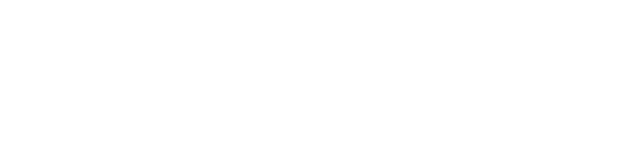
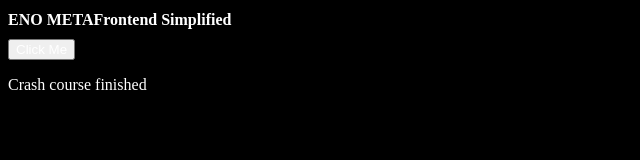
Before and after one commit to LiriDek/JS-Crash-Course, a plain HTML site: page index.html in a window 1280 px wide. Shown: the whole page, without its empty margins (0-640 px from the left). Drawn offline with Linux system fonts and the light colour scheme.

Commit message:
Finished the crash course with DOM

```diff
--- a/app.js
+++ b/app.js
@@ -418,3 +418,38 @@ register({
     lessonsCompleted: [0, 1]
     })
 console.log(users)
+
+
+/**
+ * DOM (Document Object Model)
+ *
+ * The DOM allows you to access and change the styling and content of elements on your webste
+ *
+ */
+
+// First way of accessing an element
+document.querySelector('#title')
+
+/// Second way (When we have an id)
+document.getElementById('title')
+
+//Change HTML .innerHTML  = ''
+// += is adding both elements together. It works like an addition
+document.querySelector('.title').innerHTML += 'Frontend Simplified'
+
+// Change CSS .style
+document.querySelector(".title").style.fontSize = '16px'
+
+/**
+ * function changeTitleToRed() {
+    console.log('clicked');
+    document.querySelector(".title").style.color = 'red'
+}
+ */
+
+
+function toggleDarkMode() {
+    // classList access to body's class clist which is empty
+    // but if we add .toggle() , it's going to toggle with the class dark-theme
+    document.querySelector('body').classList.toggle("dark-theme")
+}
--- a/index.html
+++ b/index.html
@@ -5,9 +5,14 @@
     <meta http-equiv="X-UA-Compatible" content="IE=edge">
     <meta name="viewport" content="width=device-width, initial-scale=1.0">
     <title>Document</title>
-    <script src="./app.js"></script>
+    <!-- defer is what we put in order to load javascript after our html elements
+    and instead of moving our script at the end of the body tag -->
+    <script src="./app.js" defer></script>
+    <link rel="stylesheet" href="./styles.css">
 </head>
-<body>
-
+<body class="dark-theme">
+    <h1 class="title"> ENO META</h1>
+    <button onclick="toggleDarkMode()">Click Me</button>
+    <p>Crash course finished</p>
 </body>
 </html>
--- /dev/null
+++ b/styles.css
@@ -0,0 +1,10 @@
+* {
+    transition: all 300ms ease;}
+
+.dark-theme {
+    background-color: black;
+}
+
+.dark-theme * {
+    color: white;
+}
```
